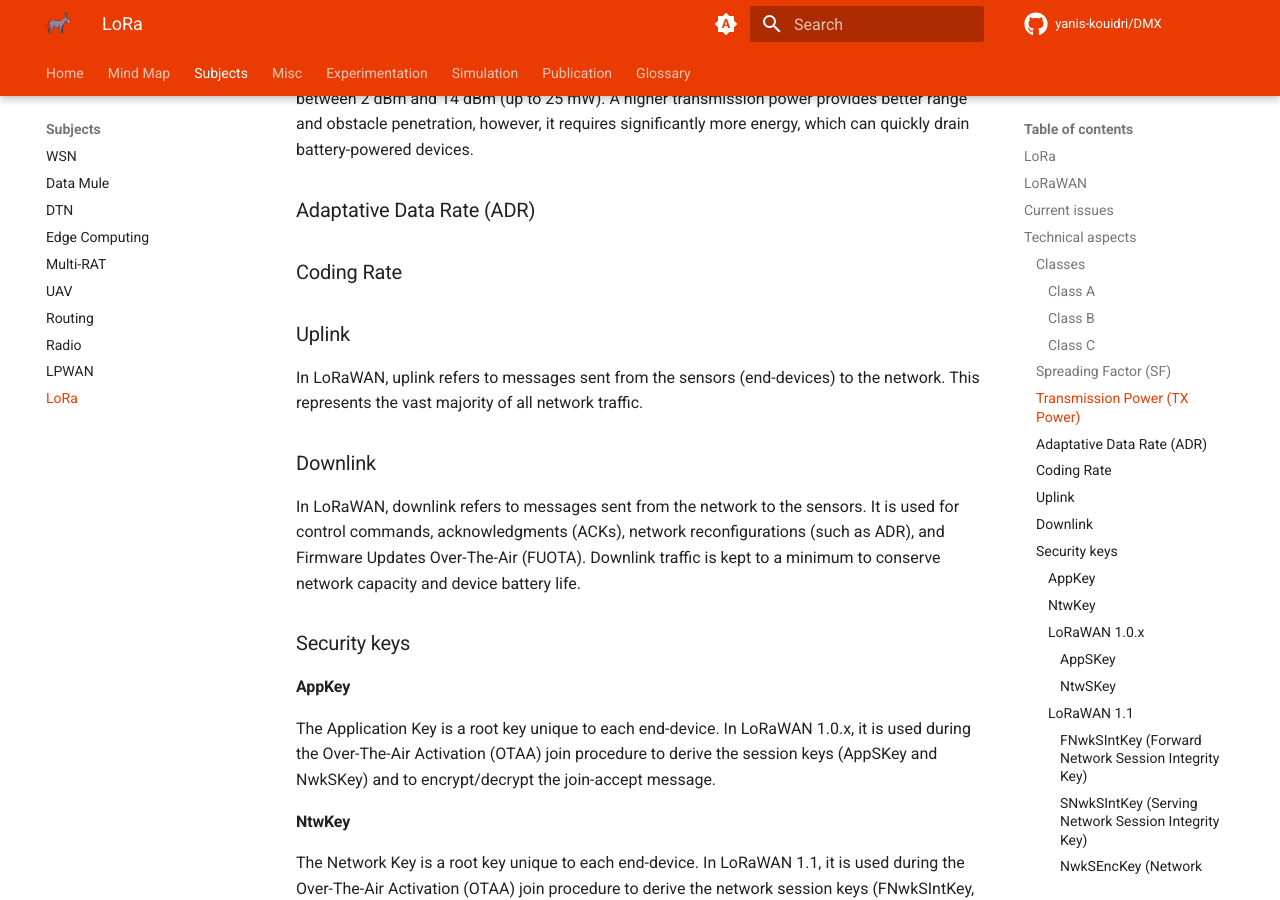
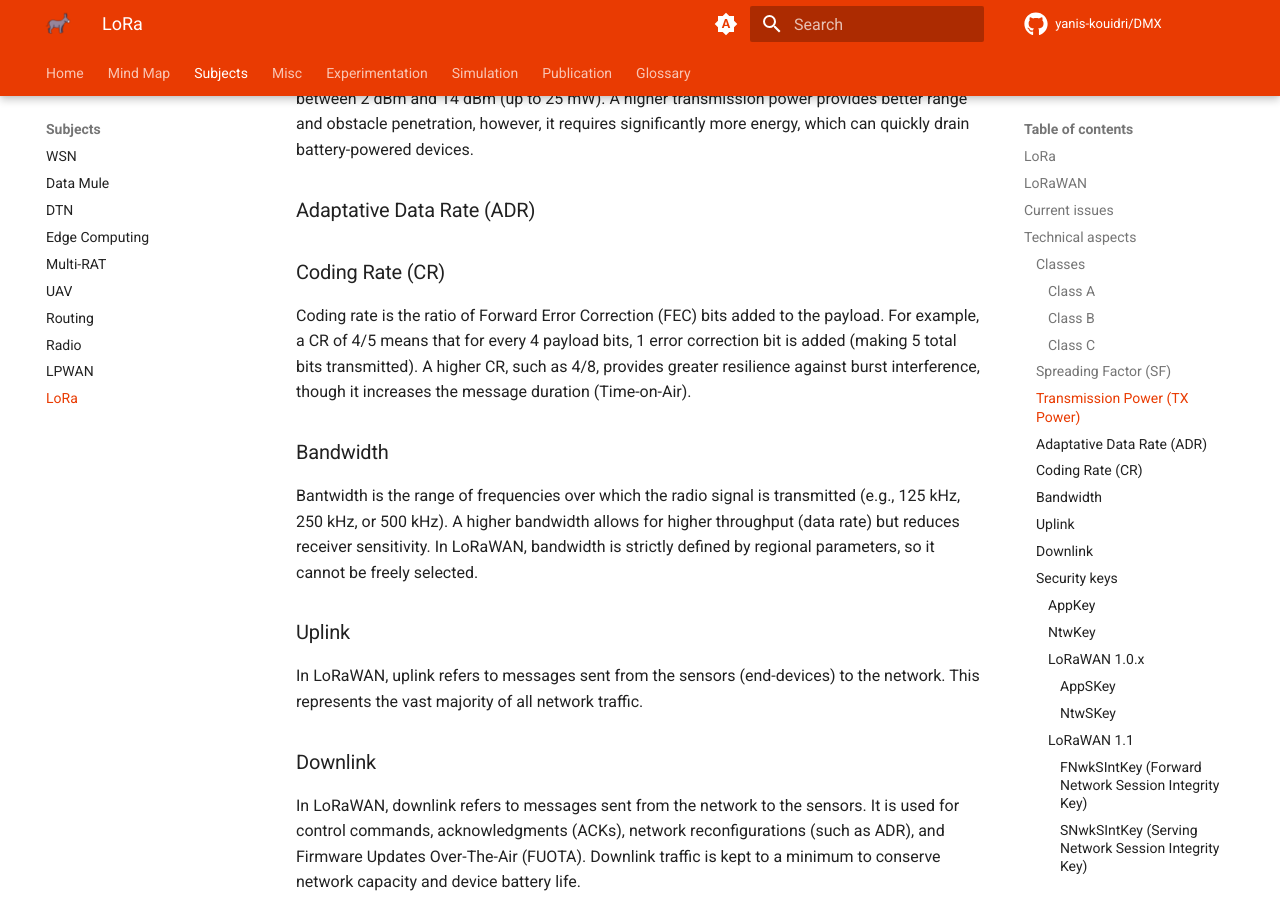
Before and after one commit to Yanis-Kouidri/DMX, an MkDocs documentation site: the page built from docs/subjects/lora.md, in a window 1280 px wide and 900 px high, scrolled down 2521 px. Built offline with MkDocs 1.6.1 and Material for MkDocs 9.7.7, drawn with Linux system fonts in a browser that asks for light colours; comment, search, counter and statistics services are not loaded.

Commit message:
feat: add Coding Rate and Bandwidth sections to LoRaWAN documentation

```diff
--- a/docs/subjects/lora.md
+++ b/docs/subjects/lora.md
@@ -60,7 +60,13 @@ The Transmission Power defines the amount of energy, expressed in dBm, supplied
 
 ### Adaptative Data Rate (ADR)
 
-### Coding Rate
+### Coding Rate (CR)
+
+Coding rate is the ratio of Forward Error Correction (FEC) bits added to the payload. For example, a CR of 4/5 means that for every 4 payload bits, 1 error correction bit is added (making 5 total bits transmitted). A higher CR, such as 4/8, provides greater resilience against burst interference, though it increases the message duration (Time-on-Air).
+
+### Bandwidth
+
+Bantwidth is the range of frequencies over which the radio signal is transmitted (e.g., 125 kHz, 250 kHz, or 500 kHz). A higher bandwidth allows for higher throughput (data rate) but reduces receiver sensitivity. In LoRaWAN, bandwidth is strictly defined by regional parameters, so it cannot be freely selected.
 
 ### Uplink
 
```
